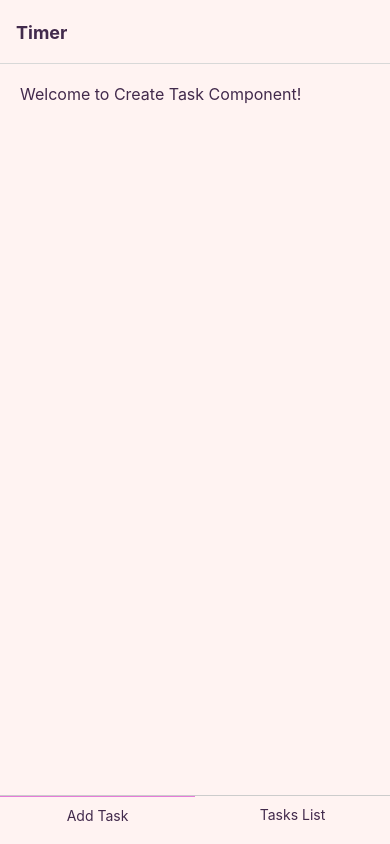
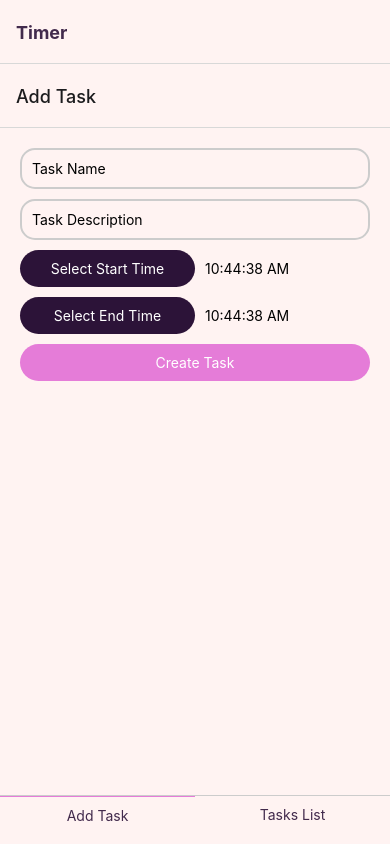
Before and after one commit to SondosSamii/TogglTrack-ReactNative, a React Native app: screen /Home in a window 390 px wide. Built offline with nearby package versions, Linux system fonts and the light colour scheme.

Commit message:
Add: CreateTask Component and TasksList Component

```diff
--- a/package.json
+++ b/package.json
@@ -10,6 +10,7 @@
     "test": "jest"
   },
   "dependencies": {
+    "@react-native-community/datetimepicker": "^7.4.1",
     "@react-navigation/bottom-tabs": "^6.5.8",
     "@react-navigation/native": "^6.1.7",
     "@react-navigation/stack": "^6.3.17",
--- a/src/components/CreateTask.js
+++ b/src/components/CreateTask.js
@@ -1,10 +1,49 @@
-import React from 'react';
-import {View, Text} from 'react-native';
-import {getTheme} from '../styles/_themes';
-import {GlobalStyles} from '../styles/styles';
+import React, {useState} from 'react';
+import {View, Text, TextInput, Pressable} from 'react-native';
+import DateTimePicker from '@react-native-community/datetimepicker';
+import * as yup from 'yup';
+import {Formik} from 'formik';
+import {FormStyle, GlobalStyles} from '../styles/styles';
+import {colors, getTheme} from '../styles/_themes';
 
-const CreateTask = () => {
+const addTaskSchema = yup.object().shape({
+  taskName: yup
+    .string()
+    .max(100, 'Task Name must be max 100 characters long')
+    .required('Task Name is required'),
+  taskDescription: yup
+    .string()
+    .max(300, 'Task Description must be max 300 characters long'),
+});
+
+const CreateTask = ({onSubmit}) => {
   const theme = getTheme();
+  const [startTime, setStartTime] = useState(new Date());
+  const [endTime, setEndTime] = useState(new Date());
+  const [showStartTimePicker, setShowStartTimePicker] = useState(false);
+  const [showEndTimePicker, setShowEndTimePicker] = useState(false);
+
+  const handleStartTimeChange = selectedTime => {
+    setShowEndTimePicker(Platform.OS === 'ios' ? true : false);
+    setShowStartTimePicker(Platform.OS === 'ios' ? true : false);
+    if (selectedTime) {
+      setFieldValue('startTime', selectedTime.toLocaleTimeString());
+      setStartTime(selectedTime);
+    }
+    setShowStartTimePicker(false);
+    setShowEndTimePicker(false);
+  };
+
+  const handleEndTimeChange = selectedTime => {
+    setShowStartTimePicker(Platform.OS === 'ios' ? true : false);
+    setShowEndTimePicker(Platform.OS === 'ios' ? true : false);
+    if (selectedTime) {
+      setFieldValue('endTime', selectedTime.toLocaleTimeString());
+      setEndTime(selectedTime);
+    }
+    setShowStartTimePicker(false);
+    setShowEndTimePicker(false);
+  };
 
   return (
     <View
@@ -12,9 +51,133 @@ const CreateTask = () => {
         GlobalStyles.defaultView,
         {backgroundColor: theme.backgroundColor},
       ]}>
-      <Text style={[GlobalStyles.defaultText, {color: theme.textColor}]}>
-        Welcome to Create Task Component!
-      </Text>
+      <Formik
+        initialValues={{
+          taskName: '',
+          taskDescription: '',
+          startTime: new Date(),
+          endTime: new Date(),
+        }}
+        validationSchema={addTaskSchema}
+        onSubmit={onSubmit}>
+        {({
+          handleChange,
+          handleBlur,
+          handleSubmit,
+          setFieldValue,
+          touched,
+          errors,
+          isValid,
+          values,
+        }) => (
+          <View>
+            <TextInput
+              style={FormStyle.defaultInput}
+              onChangeText={handleChange('taskName')}
+              onBlur={handleBlur('taskName')}
+              value={values.taskName}
+              placeholder="Task Name"
+            />
+            {touched.taskName && errors.taskName && (
+              <Text style={FormStyle.error}>{errors.taskName}</Text>
+            )}
+
+            <TextInput
+              style={[FormStyle.defaultInput, {marginTop: 10}]}
+              onChangeText={handleChange('taskDescription')}
+              onBlur={handleBlur('taskDescription')}
+              value={values.taskDescription}
+              placeholder="Task Description"
+            />
+            {touched.taskDescription && errors.taskDescription && (
+              <Text style={FormStyle.error}>{errors.taskDescription}</Text>
+            )}
+
+            <View
+              style={{
+                flexDirection: 'row',
+                alignItems: 'center',
+                marginTop: 10,
+              }}>
+              <Pressable
+                onPress={() => {
+                  setShowStartTimePicker(true);
+                  setShowEndTimePicker(false);
+                }}
+                style={[
+                  FormStyle.defaultBtn,
+                  {
+                    width: '50%',
+                    marginRight: 10,
+                    backgroundColor: theme ? colors.primary : colors.secondary,
+                  },
+                ]}>
+                <Text style={{color: theme ? colors.white : colors.primary}}>
+                  Select Start Time
+                </Text>
+              </Pressable>
+              {/* <Text>{values.startTime.toLocaleTimeString()}</Text> */}
+              <Text>{startTime.toLocaleTimeString()}</Text>
+            </View>
+            {showStartTimePicker && (
+              <DateTimePicker
+                value={values.startTime}
+                mode="time"
+                onChange={handleStartTimeChange}
+              />
+            )}
+
+            <View
+              style={{
+                flexDirection: 'row',
+                alignItems: 'center',
+                marginTop: 10,
+              }}>
+              <Pressable
+                onPress={() => {
+                  setShowEndTimePicker(true);
+                  setShowStartTimePicker(false);
+                }}
+                style={[
+                  FormStyle.defaultBtn,
+                  {
+                    width: '50%',
+                    marginRight: 10,
+                    backgroundColor: theme ? colors.primary : colors.secondary,
+                  },
+                ]}>
+                <Text style={{color: theme ? colors.white : colors.primary}}>
+                  Select End Time
+                </Text>
+              </Pressable>
+              {/* <Text>{values.endTime.toLocaleTimeString()}</Text> */}
+              <Text>{endTime.toLocaleTimeString()}</Text>
+            </View>
+            {showEndTimePicker && (
+              <DateTimePicker
+                value={values.endTime}
+                mode="time"
+                onChange={handleEndTimeChange}
+              />
+            )}
+
+            <Pressable
+              onPress={handleSubmit}
+              disabled={!isValid}
+              style={[
+                FormStyle.defaultBtn,
+                {
+                  marginTop: 10,
+                  backgroundColor: isValid ? colors.secondary : colors.grey,
+                },
+              ]}>
+              <Text style={{color: isValid ? colors.white : colors.primary}}>
+                Create Task
+              </Text>
+            </Pressable>
+          </View>
+        )}
+      </Formik>
     </View>
   );
 };
--- a/src/components/HomeScreen.js
+++ b/src/components/HomeScreen.js
@@ -1,4 +1,4 @@
-import React from 'react';
+import React, {useState} from 'react';
 import {Text} from 'react-native';
 import {createBottomTabNavigator} from '@react-navigation/bottom-tabs';
 import CreateTask from './CreateTask';
@@ -9,6 +9,12 @@ const Tab = createBottomTabNavigator();
 
 const HomeScreen = () => {
   const theme = getTheme();
+  const [tasks, setTasks] = useState([]);
+
+  const handleCreateTask = newTask => {
+    console.log(newTask);
+    setTasks([...tasks, newTask]);
+  };
 
   return (
     <Tab.Navigator
@@ -46,14 +52,23 @@ const HomeScreen = () => {
       })}>
       <Tab.Screen
         name="Add Task"
-        component={CreateTask}
-        options={{headerShown: false}}
-      />
+        options={{
+          headerStyle: {
+            backgroundColor: theme.backgroundColor,
+          },
+        }}>
+        {() => <CreateTask onSubmit={handleCreateTask} />}
+      </Tab.Screen>
       <Tab.Screen
         name="Tasks List"
-        component={TasksList}
-        options={{headerShown: false}}
-      />
+        initialParams={{tasks: tasks}}
+        options={{
+          headerStyle: {
+            backgroundColor: theme.backgroundColor,
+          },
+        }}>
+        {() => <TasksList tasks={tasks} />}
+      </Tab.Screen>
     </Tab.Navigator>
   );
 };
--- a/src/components/LoginForm.js
+++ b/src/components/LoginForm.js
@@ -39,7 +39,6 @@ const LoginForm = () => {
       initialValues={{email: '', password: ''}}
       validationSchema={loginSchema}
       onSubmit={values => {
-        // Handle form submission here (e.g., login with email and password)
         console.log('Form submitted with values:', values);
         navigation.navigate('Home');
       }}>
@@ -54,7 +53,7 @@ const LoginForm = () => {
       }) => (
         <View>
           <TextInput
-            style={FormStyle.emailInput}
+            style={FormStyle.defaultInput}
             onChangeText={handleChange('email')}
             onBlur={handleBlur('email')}
             value={values.email}
@@ -65,7 +64,7 @@ const LoginForm = () => {
             <Text style={FormStyle.error}>{errors.email}</Text>
           )}
 
-          <View style={FormStyle.passwordContainer}>
+          <View style={[FormStyle.defaultInput, FormStyle.passwordContainer]}>
             <TextInput
               style={FormStyle.passwordInput}
               onChangeText={handleChange('password')}
@@ -113,7 +112,7 @@ const LoginForm = () => {
             onPress={handleSubmit}
             disabled={!isValid}
             style={[
-              FormStyle.loginBtn,
+              FormStyle.defaultBtn,
               {backgroundColor: isValid ? colors.secondary : colors.grey},
             ]}>
             <Text style={{color: isValid ? colors.white : colors.primary}}>
--- /dev/null
+++ b/src/components/TaskListItem.js
@@ -0,0 +1,32 @@
+import React from 'react';
+import {View, Text} from 'react-native';
+import {GlobalStyles} from '../styles/styles';
+import {colors} from '../styles/_themes';
+
+const TaskListItem = ({task}) => {
+  return (
+    <View
+      style={{
+        borderBottomColor: colors.grey,
+        borderBottomWidth: 1,
+        paddingBottom: 10,
+      }}>
+      <Text style={GlobalStyles.defaultText}>Task Name: {task.taskName}</Text>
+      {task.taskDescription ? (
+        <Text style={GlobalStyles.defaultText}>
+          Task Description: {task.taskDescription}
+        </Text>
+      ) : (
+        ''
+      )}
+      <Text style={GlobalStyles.defaultText}>
+        Task Start Time: {task.startTime.toLocaleTimeString()}
+      </Text>
+      <Text style={GlobalStyles.defaultText}>
+        Task End Time: {task.endTime.toLocaleTimeString()}
+      </Text>
+    </View>
+  );
+};
+
+export default TaskListItem;
--- a/src/components/TasksList.js
+++ b/src/components/TasksList.js
@@ -1,9 +1,10 @@
 import React from 'react';
-import {Text, View} from 'react-native';
+import {FlatList, Text, View} from 'react-native';
 import {getTheme} from '../styles/_themes';
 import {GlobalStyles} from '../styles/styles';
+import TaskListItem from './TaskListItem';
 
-const TasksList = () => {
+const TasksList = ({tasks}) => {
   const theme = getTheme();
 
   return (
@@ -12,9 +13,17 @@ const TasksList = () => {
         GlobalStyles.defaultView,
         {backgroundColor: theme.backgroundColor},
       ]}>
-      <Text style={[GlobalStyles.defaultText, {color: theme.textColor}]}>
-        Welcome to the Tasks List Component!
-      </Text>
+      {tasks && tasks.length > 0 ? (
+        <FlatList
+          data={tasks}
+          keyExtractor={(item, index) => index.toString()}
+          renderItem={({item}) => <TaskListItem task={item} />}
+        />
+      ) : (
+        <Text style={GlobalStyles.defaultText}>
+          Please add tasks to show here
+        </Text>
+      )}
     </View>
   );
 };
--- a/src/styles/styles.js
+++ b/src/styles/styles.js
@@ -32,7 +32,7 @@ export const LoginPageStyle = StyleSheet.create({
 });
 
 export const FormStyle = StyleSheet.create({
-  emailInput: {
+  defaultInput: {
     borderWidth: 2,
     borderColor: colors.grey,
     borderRadius: 15,
@@ -45,10 +45,8 @@ export const FormStyle = StyleSheet.create({
   passwordContainer: {
     flexDirection: 'row',
     alignItems: 'center',
-    borderWidth: 2,
-    borderColor: colors.grey,
-    borderRadius: 15,
     marginTop: 10,
+    padding: 0,
   },
   passwordInput: {
     flex: 1,
@@ -68,7 +66,7 @@ export const FormStyle = StyleSheet.create({
     textDecorationLine: 'underline',
     marginLeft: 5,
   },
-  loginBtn: {
+  defaultBtn: {
     flexDirection: 'row',
     justifyContent: 'center',
     borderRadius: 25,
```
Also changed, not shown: 1 other file (tests, documents, lock files or other folders).
